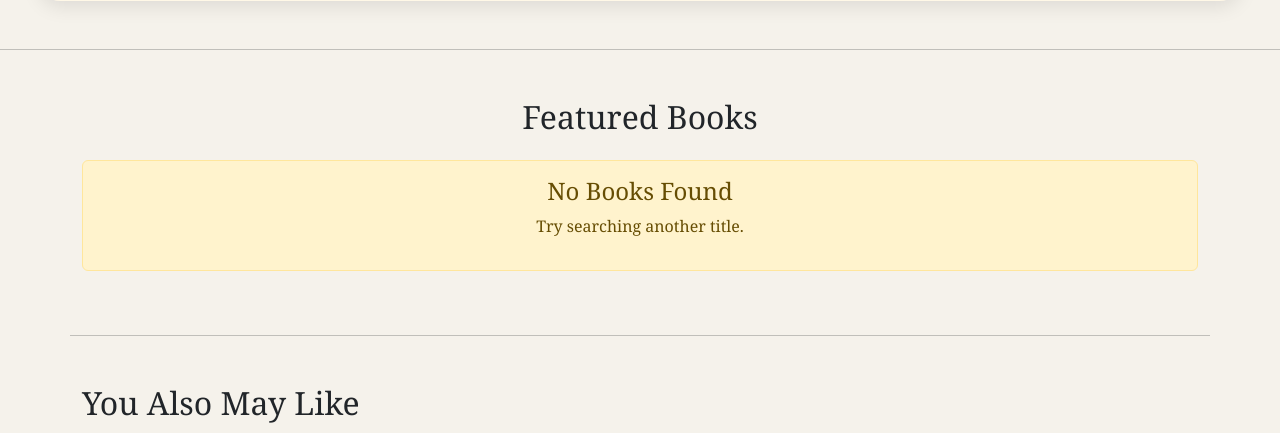
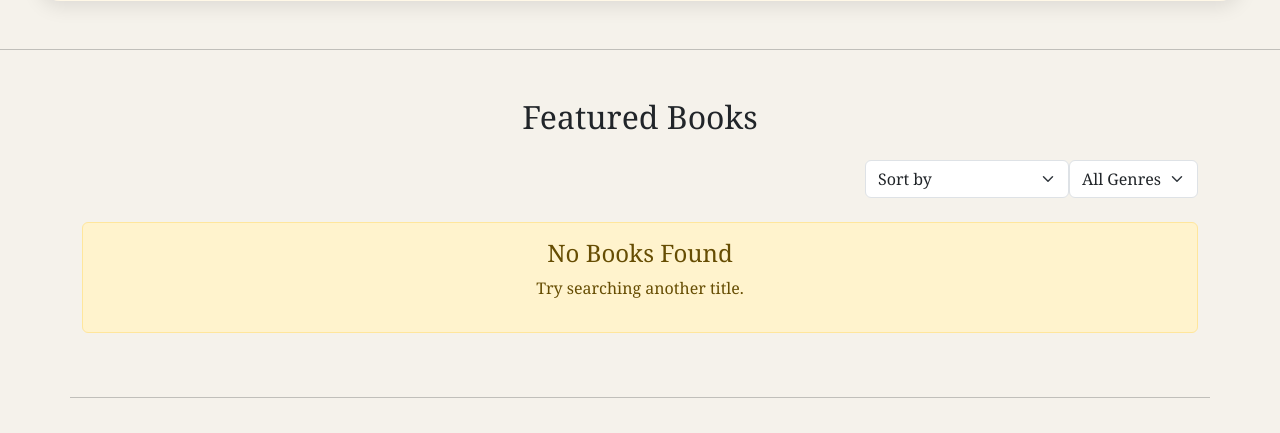
Before and after one commit to abhayrwt27/house-of-books, a Django app: page / in a window 1280 px wide. Shown: the part 604-1037 px from the top of the page. Run offline with Django 5.2, Linux system fonts and the light colour scheme; data that the repository does not hold is empty; parts of the project's set-up code (start-up, migrations or seed data) failed here and were passed over.

Commit message:
Added the filter & sort feature to the home page

```diff
--- a/books/templates/books/home.html
+++ b/books/templates/books/home.html
@@ -21,6 +21,28 @@
 
     <div id="book-section" class="container mt-5">
         <h2 class="text-center mb-4">Featured Books</h2>
+
+        <div class="d-flex justify-content-end mb-4">
+            <form method="GET">
+                <select name="sort" class="form-select" onchange="this.form.submit()">
+                    <option value="">Sort by</option>
+                    <option value="price_low">Price: Low to High</option>
+                    <option value="price_high">Price: High to Low</option>
+                    <option value="rating">Price: Highest Rated</option>
+                    <option value="title">Alphabetical Order</option>
+                </select>
+            </form>
+
+            <form method="GET">
+                <select name="genre" class="form-select" onchange="this.form.submit()">
+                    <option value="">All Genres</option>
+                    {% for genre in genres %}
+                        <option value="{{ genre.id }}">{{ genre.name }}</option>
+                    {% endfor %}
+                </select>
+            </form>
+        </div>
+
         <div class="row">
             {% for book in page_obj %}
                 {% include "books/book_card.html" %}
--- a/books/views.py
+++ b/books/views.py
@@ -26,6 +26,20 @@ def home(request):
     else:
         books = Book.objects.all()
 
+        sort_by = request.GET.get("sort")
+        if sort_by == "price_low":
+            books = books.order_by("price")
+        elif sort_by == "price_high":
+            books = books.order_by("-price")
+        elif sort_by == "rating":
+            books = books.order_by("-average_rating")
+        elif sort_by == "title":
+            books = books.order_by("title")
+
+        genre_id = request.GET.get("genre")
+        if genre_id:
+            books = books.filter(genre_id = genre_id)
+
     paginator = Paginator(books, 9)
     page_number = request.GET.get("page")
     page_obj = paginator.get_page(page_number)
@@ -33,6 +47,7 @@ def home(request):
                   {
                       "page_obj": page_obj,
                       "recommendations": recommendations,
+                      "genres": Genre.objects.all(),
                   })
 
 @login_required
```
